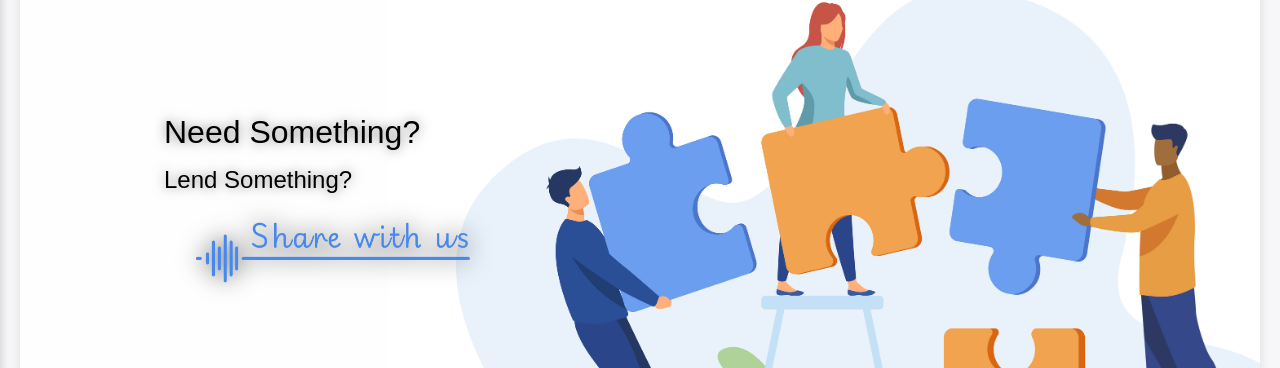
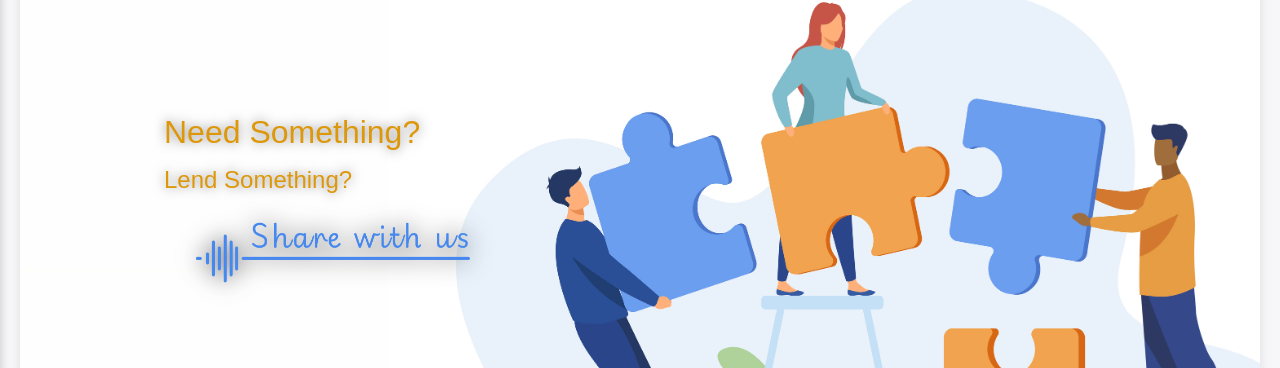
Before and after one commit to HackYourFutureProjects/c51-final-project-group-A, a React (Vite) app in the folder client/: page / in a window 1280 px wide. Shown: the part 222-590 px from the top of the page. Built offline with nearby package versions, Linux system fonts and the light colour scheme; no server answers.

Commit message:
update color of text

```diff
--- a/client/src/pages/Home/Home.css
+++ b/client/src/pages/Home/Home.css
@@ -15,7 +15,7 @@
 }
 
 .wallpaper-text {
-  color: rgb(0, 0, 0);
+  color: rgb(221, 151, 10);
   text-shadow: 0 0 12px rgba(0, 0, 0, 0.5);
   max-width: 90%;
   text-align: left;
```
